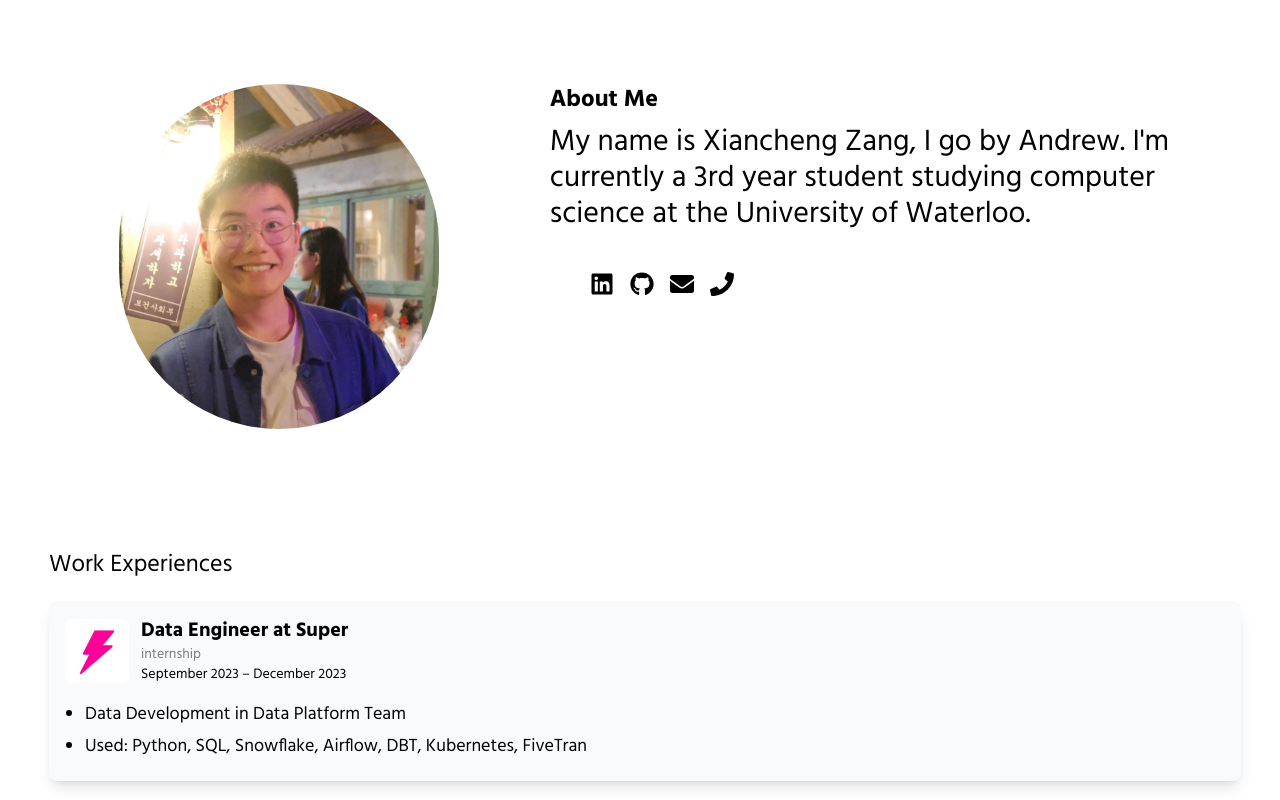
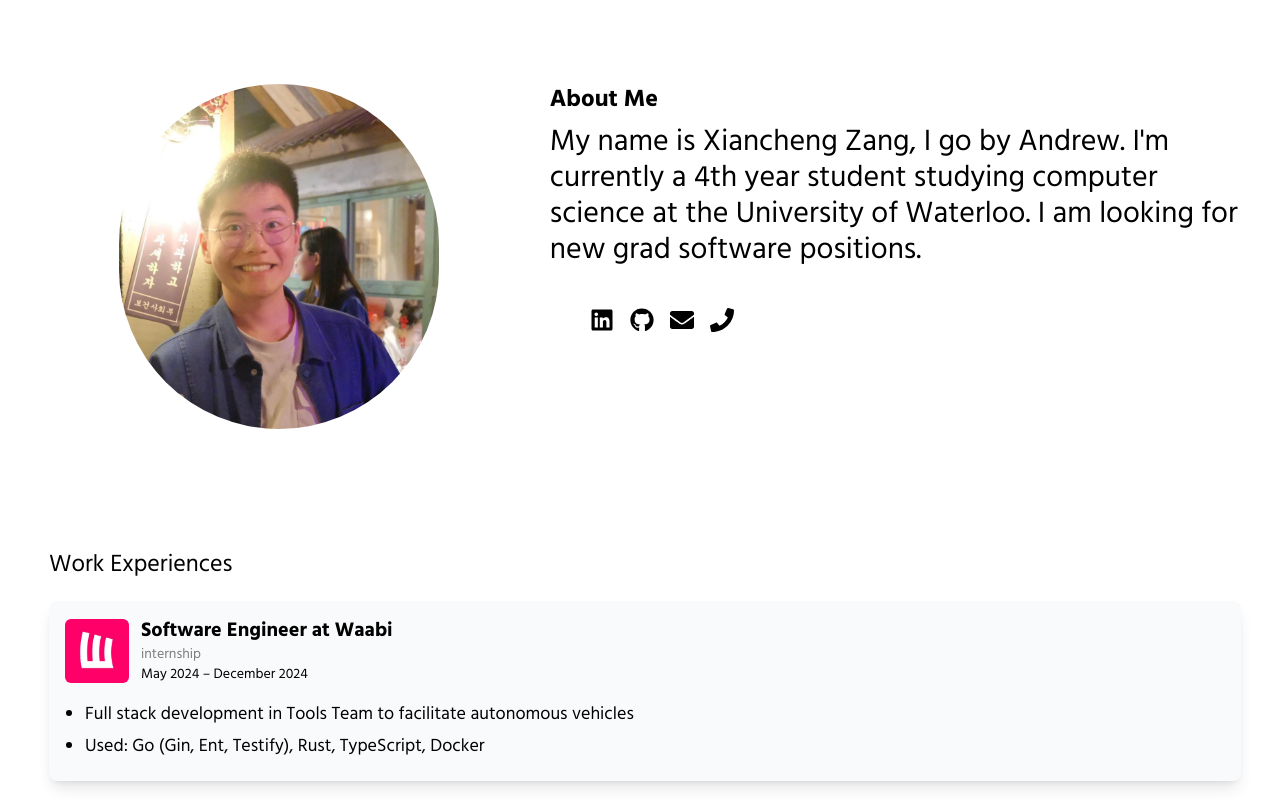
Before and after one commit to XianchengZ/personal-portfolio, a Next.js app: page / in a window 1280 px wide. Shown: the part 400-1200 px from the top of the page. Built offline with nearby package versions, Linux system fonts and the light colour scheme.

Commit message:
resume changed, edited work experience & about me

```diff
--- a/components/Header/index.js
+++ b/components/Header/index.js
@@ -37,7 +37,7 @@ const Header = ({
   }, [])
 
   const resumeUrl =
-    'https://d3us96m5nk8oz0.cloudfront.net/andrew-zang-resume-2023.pdf'
+    'https://d3us96m5nk8oz0.cloudfront.net/andrew-zang-resume.pdf'
 
   return (
     <>
--- a/data/portfolio.json
+++ b/data/portfolio.json
@@ -38,13 +38,21 @@
       "description": "We combine creative design and technical skills to build striking 3D visualisations that bring your project to life."
     }
   ],
-  "aboutpara": "My name is Xiancheng Zang, I go by Andrew. I'm currently a 3rd year student studying computer science at the University of Waterloo.",
+  "aboutpara": "My name is Xiancheng Zang, I go by Andrew. I'm currently a 4th year student studying computer science at the University of Waterloo. I am looking for new grad software positions.",
   "resume": {
     "tagline": "👋  I'm a software engineer, product designer.",
     "description": "I have delivered world-class user experiences to millions of people. Well-versed with React, Javascript, and most of the Web frameworks.",
     "experiences": [
       {
         "id": "0",
+        "dates": "May 2024 – December 2024",
+        "type": "internship",
+        "position": "Software Engineer at Waabi",
+        "bullets": "Full stack development in Tools Team to facilitate autonomous vehicles •\t Used: Go (Gin, Ent, Testify), Rust, TypeScript, Docker",
+        "logo": "./workImages/waabi_logo.jpeg"
+      },
+      {
+        "id": "1",
         "dates": "September 2023 – December 2023",
         "type": "internship",
         "position": "Data Engineer at Super",
@@ -52,7 +60,7 @@
         "logo": "./workImages/super_logo.jpeg"
       },
       {
-        "id": "1",
+        "id": "2",
         "dates": "January 2023 – April 2023",
         "type": "internship",
         "position": "Software Engineer at Simpplr",
@@ -102,7 +110,7 @@
       "title": "Video From AWS Infrastructure Design Doc",
       "preview": "Video Service that leverages AWS Technologies",
       "date": "2023-3-18",
-      "link": "https://indecisive-gasoline-0e8.notion.site/Video-On-AWS-Design-Docs-45f4bb72fd854d1e94905cde8756f745"
+      "link": "https://andrew-zang.notion.site/Video-On-AWS-Design-Docs-45f4bb72fd854d1e94905cde8756f745"
     },
     {
       "slug": "2",
```
Also changed, not shown: public/workImages/waabi_logo.jpeg (added).
